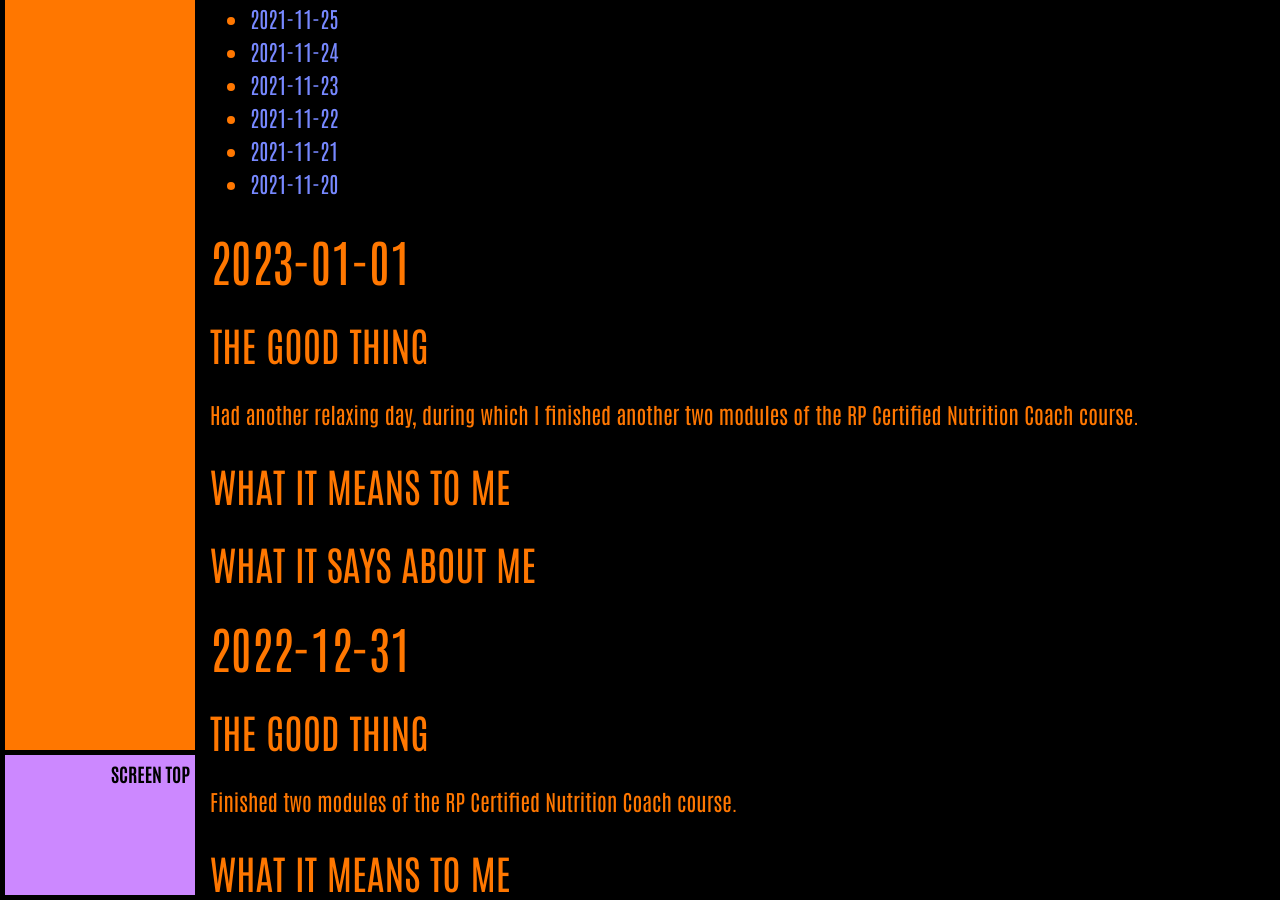
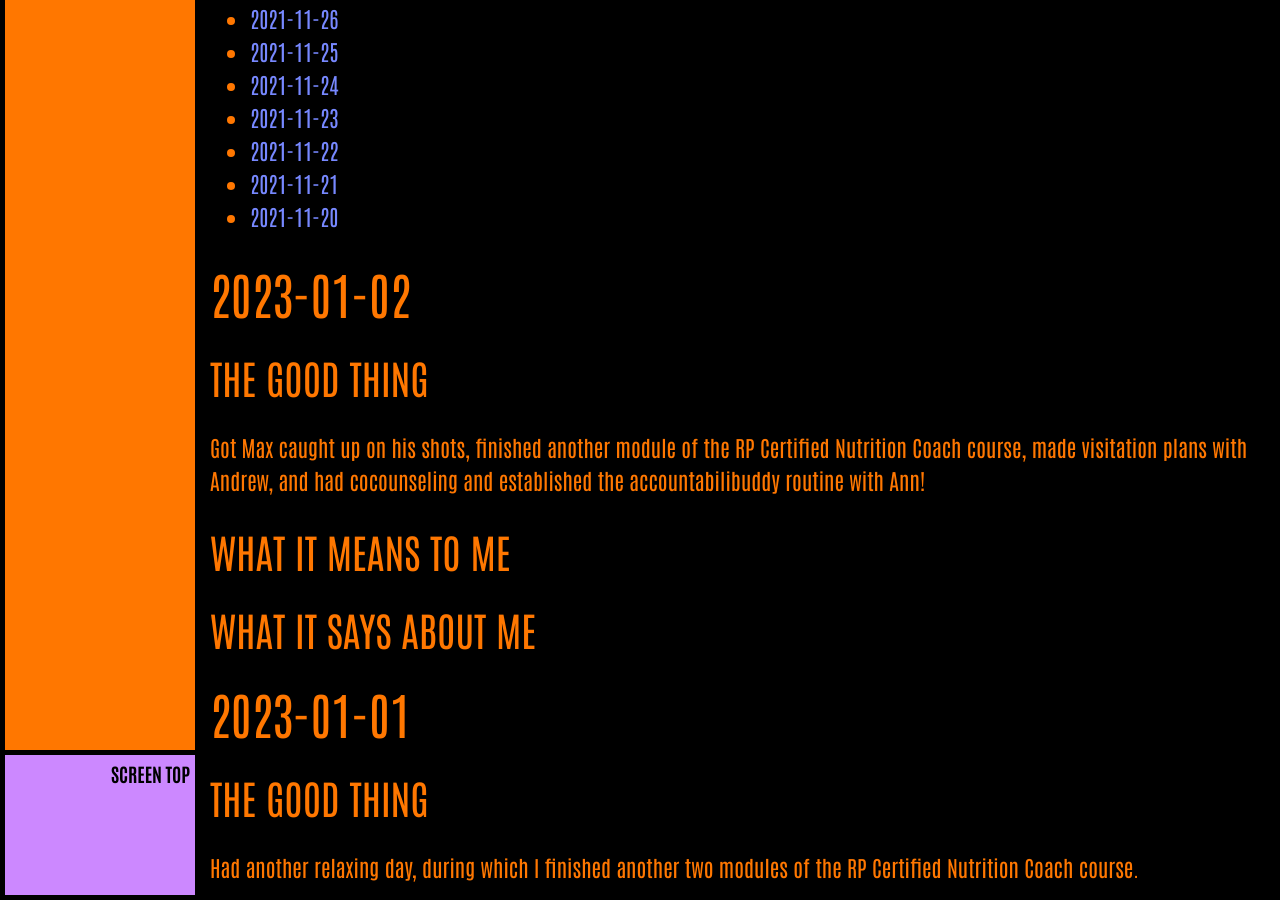
Before and after one commit to ArthurZey/arthurzey.github.io, a Jekyll site: the page built from _pages/one-good-thing.md, in a window 1280 px wide and 900 px high, scrolled down 8448 px. Built offline with Jekyll 4.4.1, drawn with Linux system fonts in a browser that asks for light colours; some of the changed text lies outside the part shown.

Commit message:
added stub for 2023-01-02

```diff
--- a/_pages/one-good-thing.md
+++ b/_pages/one-good-thing.md
@@ -13,6 +13,17 @@
 {:toc}
 {::options toc_levels="2" /}
 
+
+## 2023-01-02
+### The Good Thing
+Got Max caught up on his shots, finished another module of the RP Certified Nutrition Coach course, made visitation plans with Andrew, and had cocounseling and established the accountabilibuddy routine with Ann!
+### What It Means to Me
+
+### What It Says about Me
+
+
+
+
 ## 2023-01-01
 ### The Good Thing
 Had another relaxing day, during which I finished another two modules of the RP Certified Nutrition Coach course.
```
Also changed, not shown: other parts of _pages/one-good-thing.md (+1 -1 lines).
